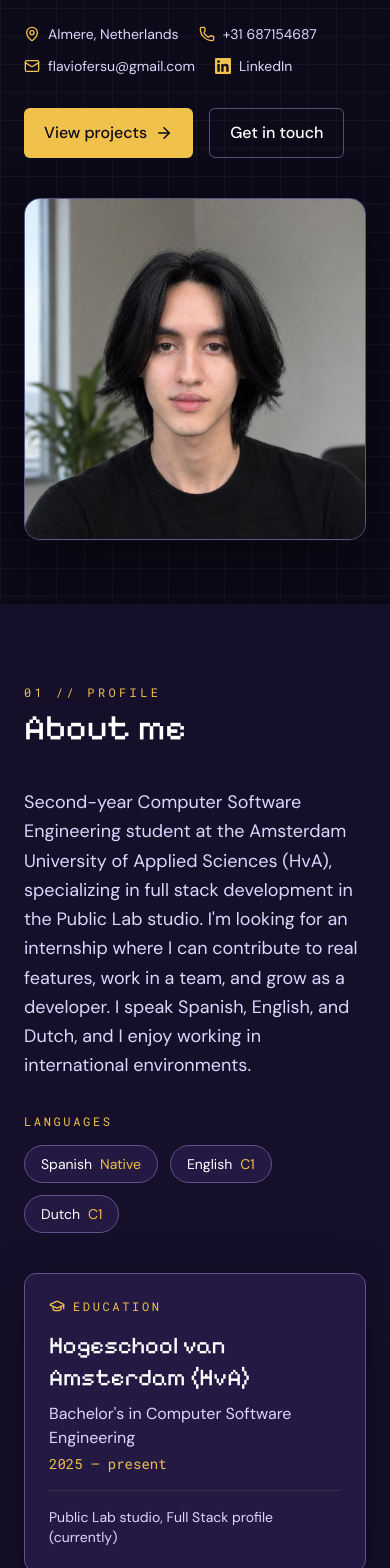
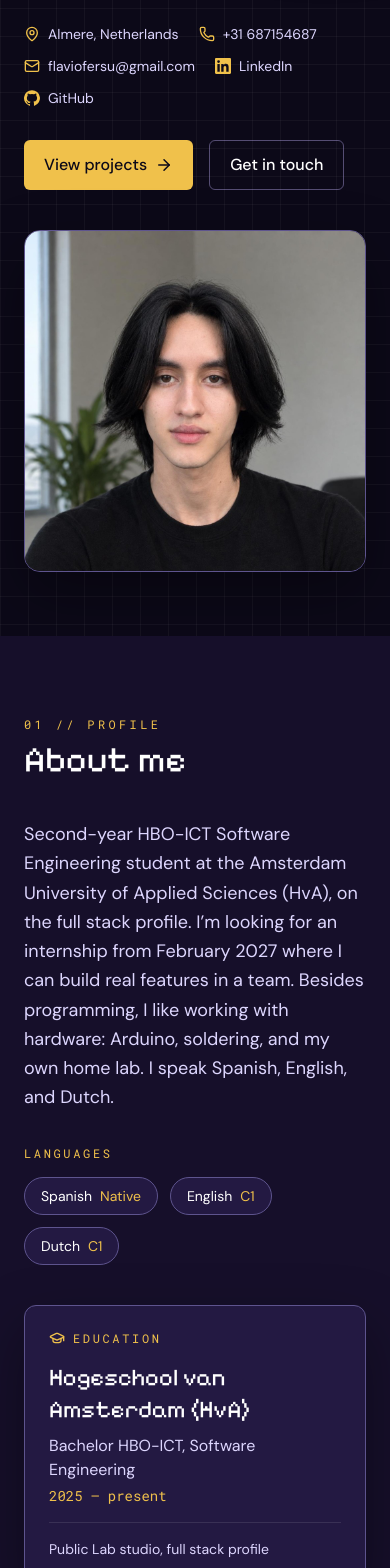
Before and after one commit to flaviofersu-pixel/FlavioPortfolio, a React (Vite) app in the folder my-portfolio/: page / in a window 390 px wide. Shown: the part 432-2000 px from the top of the page. Built offline with nearby package versions, Linux system fonts and the light colour scheme.

Commit message:
feat: add new projects: spotify-gadget & Angel’s Treasure website

```diff
--- /dev/null
+++ b/my-portfolio/src/components/GitHubIcon.jsx
@@ -0,0 +1,16 @@
+export function GitHubIcon({ size = 16, className, ...props }) {
+  return (
+    <svg
+      xmlns="http://www.w3.org/2000/svg"
+      width={size}
+      height={size}
+      viewBox="0 0 24 24"
+      fill="currentColor"
+      className={className}
+      aria-hidden="true"
+      {...props}
+    >
+      <path d="M12 .3a12 12 0 0 0-3.8 23.38c.6.12.83-.26.83-.57l-.02-2.04c-3.34.73-4.04-1.61-4.04-1.61-.55-1.39-1.33-1.76-1.33-1.76-1.09-.74.08-.73.08-.73 1.2.09 1.84 1.24 1.84 1.24 1.07 1.83 2.8 1.3 3.49 1 .11-.78.42-1.31.76-1.6-2.67-.3-5.47-1.33-5.47-5.93 0-1.31.47-2.38 1.24-3.22-.14-.3-.54-1.52.1-3.18 0 0 1-.32 3.3 1.23a11.5 11.5 0 0 1 6 0c2.28-1.55 3.29-1.23 3.29-1.23.64 1.66.24 2.88.12 3.18a4.65 4.65 0 0 1 1.23 3.22c0 4.61-2.8 5.63-5.48 5.92.42.36.81 1.1.81 2.22l-.01 3.29c0 .31.2.69.82.57A12 12 0 0 0 12 .3" />
+    </svg>
+  );
+}
--- a/my-portfolio/src/components/sections/Experience.jsx
+++ b/my-portfolio/src/components/sections/Experience.jsx
@@ -11,13 +11,10 @@ export function Experience() {
             <div>
               <h3 className="font-pixel text-3xl text-white lg:text-4xl">{experience.title}</h3>
               <p className="mt-2 text-grape-300 lg:text-lg">{experience.org}</p>
-              <p className="mt-1 text-sm italic text-grape-400 lg:text-base">{experience.orgNl}</p>
             </div>
             <p className="shrink-0 font-mono text-sm text-gold lg:text-base">{experience.dates}</p>
           </div>
-          <p className="mt-4 text-sm text-grape-300 lg:text-base">
-            {experience.company} · {experience.type}
-          </p>
+          <p className="mt-4 text-sm text-grape-300 lg:text-base">{experience.type}</p>
           <ul className="mt-6 space-y-3 text-grape-300 lg:text-lg">
             {experience.bullets.map((bullet) => (
               <li key={bullet} className="flex gap-3">
--- a/my-portfolio/src/components/sections/Hero.jsx
+++ b/my-portfolio/src/components/sections/Hero.jsx
@@ -1,5 +1,6 @@
 import { ArrowRight, Mail, MapPin, Phone } from "lucide-react";
 import { person } from "../../data/content";
+import { GitHubIcon } from "../GitHubIcon";
 import { LinkedInIcon } from "../LinkedInIcon";
 
 export function Hero() {
@@ -24,8 +25,8 @@ export function Hero() {
             {person.role}
           </p>
           <p className="mt-6 max-w-3xl text-base leading-relaxed text-grape-300 sm:text-lg lg:text-xl">
-            Looking for an internship where I can contribute to real features,
-            work in a team, and grow as a full stack developer.
+            Looking for an internship from February 2027 where I can build real
+            features in a team and grow as a full stack developer.
           </p>
 
           <ul className="mt-6 flex flex-wrap gap-x-5 gap-y-3 text-sm text-grape-300 lg:text-base">
@@ -62,6 +63,17 @@ export function Hero() {
                 LinkedIn
               </a>
             </li>
+            <li>
+              <a
+                href={person.github}
+                target="_blank"
+                rel="noopener noreferrer"
+                className="flex items-center gap-2 transition hover:text-white"
+              >
+                <GitHubIcon size={16} className="text-gold" />
+                GitHub
+              </a>
+            </li>
           </ul>
 
           <div className="mt-8 flex flex-wrap gap-4">
--- a/my-portfolio/src/components/sections/Projects.jsx
+++ b/my-portfolio/src/components/sections/Projects.jsx
@@ -102,12 +102,23 @@ export function Projects() {
           {rest.map((project) => (
             <article
               key={project.id}
-              className="rounded-xl border border-grape-700 bg-grape-950 p-6 text-left"
+              className="overflow-hidden rounded-xl border border-grape-700 bg-grape-950 text-left"
             >
+              {project.image ? (
+                <img
+                  src={project.image.src}
+                  alt={project.image.alt}
+                  className="aspect-video w-full bg-grape-900 object-cover"
+                />
+              ) : null}
+              <div className="p-6">
                 <p className="font-mono text-xs uppercase tracking-[0.22em] text-gold">
                   {project.tag}
                 </p>
                 <h3 className="mt-2 font-pixel text-2xl text-white lg:text-3xl">{project.name}</h3>
+                {project.dates ? (
+                  <p className="mt-1 font-mono text-sm text-grape-400">{project.dates}</p>
+                ) : null}
                 <p className="mt-3 text-grape-300 lg:text-lg">{project.summary}</p>
                 <ul className="mt-4 flex flex-wrap gap-2">
                   {project.features.map((feature) => (
@@ -119,6 +130,7 @@ export function Projects() {
                     </li>
                   ))}
                 </ul>
+              </div>
             </article>
           ))}
         </div>
--- a/my-portfolio/src/components/sections/Skills.jsx
+++ b/my-portfolio/src/components/sections/Skills.jsx
@@ -6,7 +6,7 @@ export function Skills() {
     <section id="skills" className="scroll-mt-24 bg-night">
       <div className="w-full px-6 py-20 lg:px-12">
         <SectionHeader index="04" kicker="Stack" title="Technical skills" />
-        <div className="grid gap-6 md:grid-cols-3">
+        <div className="grid gap-6 md:grid-cols-2 xl:grid-cols-4">
           {skillGroups.map((group) => (
             <article
               key={group.label}
--- a/my-portfolio/src/data/content.js
+++ b/my-portfolio/src/data/content.js
@@ -8,44 +8,46 @@ export const person = {
   phoneHref: "tel:+31687154687",
   email: "flaviofersu@gmail.com",
   linkedin: "https://www.linkedin.com/in/flavio-fernandez-suarez-0a02a1398/",
+  github: "https://github.com/flaviofersu-pixel",
 };
 
-export const profile = `Second-year Computer Software Engineering student at the Amsterdam University of Applied Sciences (HvA), specializing in full stack development in the Public Lab studio. I'm looking for an internship where I can contribute to real features, work in a team, and grow as a developer. I speak Spanish, English, and Dutch, and I enjoy working in international environments.`;
+export const profile = `Second-year HBO-ICT Software Engineering student at the Amsterdam University of Applied Sciences (HvA), on the full stack profile. I’m looking for an internship from February 2027 where I can build real features in a team. Besides programming, I like working with hardware: Arduino, soldering, and my own home lab. I speak Spanish, English, and Dutch.`;
 
 export const education = {
   school: "Hogeschool van Amsterdam (HvA)",
-  degree: "Bachelor's in Computer Software Engineering",
+  degree: "Bachelor HBO-ICT, Software Engineering",
   dates: "2025 – present",
-  detail: "Public Lab studio, Full Stack profile (currently)",
+  detail: "Public Lab studio, full stack profile",
 };
 
 export const experience = {
-  title: "Student Employee",
-  org: "Community for Participation and Representation",
-  orgNl: "Studentmedewerker Community voor Inspraak en Medezeggenschap",
-  company: "Amsterdam University of Applied Sciences",
-  type: "Part-time",
+  title: "Student Mentor",
+  org: "Amsterdam University of Applied Sciences (HvA)",
+  type: "Part-time job",
   dates: "Sept 2026 – present",
   bullets: [
-    "Mentor first-year Software Engineering students, guiding them through their project work and giving regular feedback",
-    "Teach Git fundamentals (commits, branches, merging) and help students resolve version control problems",
-    "Help students debug and work through technical problems in their projects by asking guiding questions rather than giving the answer",
-    "Strengthen communication and teamwork skills by explaining technical concepts to people at different levels",
+    "Guide first-year Software Engineering students through their project work",
+    "Help them with Git and GitLab (branches, merging, conflicts) and with debugging their code by asking the right questions",
+    "Give feedback on their sprint reviews and project reports",
   ],
 };
 
 export const skillGroups = [
   {
     label: "Frontend",
-    items: ["React.js", "Next.js", "HTML", "CSS", "Tailwind CSS", "JavaScript", "TypeScript"],
+    items: ["React", "Next.js", "JavaScript", "TypeScript", "HTML", "CSS", "Tailwind CSS"],
   },
   {
     label: "Backend & data",
-    items: ["Python", "MySQL"],
+    items: ["REST APIs", "MySQL", "OOP"],
   },
   {
     label: "Tools",
-    items: ["Git"],
+    items: ["Git", "GitLab", "Docker", "Postman"],
+  },
+  {
+    label: "Hardware",
+    items: ["Arduino", "ESP32", "Soldering", "Home lab"],
   },
 ];
 
@@ -92,7 +94,7 @@ export const projects = [
   {
     id: "lucastars",
     name: "LucaStars",
-    tag: "Featured project",
+    tag: "Featured project · School project",
     summary:
       "A digital game store with catalog browsing, deals, a shopping cart, checkout, promo codes, and a user profile with order history.",
     features: [
@@ -104,13 +106,56 @@ export const projects = [
     images: lucastarsImages,
   },
   {
+    id: "spotify-gadget",
+    name: "Spotify mini remote",
+    tag: "Personal hardware project",
+    dates: "2026 – present",
+    summary:
+      "A small Spotify remote built around an ESP32-C3 microcontroller, a Sharp memory display, and three buttons.",
+    features: [
+      "First prototype in C++ (Arduino, PlatformIO)",
+      "Tested in the Wokwi simulator",
+      "Play/pause, next/previous, and a now-playing screen",
+    ],
+    image: {
+      src: "/projects/spotify-gadget.png",
+      alt: "3D render of the Spotify mini remote case",
+    },
+  },
+  {
+    id: "climate-impact-tool",
+    name: "Climate impact tool for Microsoft Teams",
+    tag: "School project · Client: City of Amsterdam",
+    dates: "2026 – present",
+    summary:
+      "Making an existing climate impact tool reusable for other organizations and updating it to current calculation models. I’m one of two full stack developers in a team of five.",
+    features: [
+      "Researching how to build it as a Microsoft Teams app",
+      "Designing and building it with the other developer",
+      "Direct contact with the client through meetings, feedback rounds, and iterations",
+    ],
+  },
+  {
+    id: "angels-treasure",
+    name: "Angel’s Treasure website",
+    tag: "Freelance · Handmade fashion shop, Amsterdam",
+    dates: "2026 – present",
+    summary:
+      "A website for a small handmade fashion shop that currently only sells through Vinted, Depop, and pop-up markets.",
+    features: [
+      "Mid-fi and hi-fi designs",
+      "One-page site in HTML, CSS, and JavaScript",
+      "Product filter and custom order form",
+      "Netlify Forms and Decap CMS so the owner can add products and markets",
+    ],
+  },
+  {
     id: "portfolio",
     name: "Personal portfolio",
     tag: "This site",
     summary:
       "A React and Tailwind CSS portfolio built to present my work, education, and internship profile in one place.",
-    features: ["React 19", "Tailwind CSS", "Responsive layout", "Accessible contact form"],
-    images: [],
+    features: ["React 19", "Vite", "Tailwind CSS", "Responsive layout", "Accessible contact form"],
   },
 ];
 
```
Also changed, not shown: my-portfolio/src/components/sections/Contact.jsx (+13 -1 lines). Lines whose indentation alone changed are shown as unchanged.
